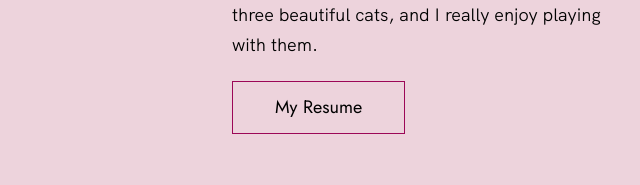
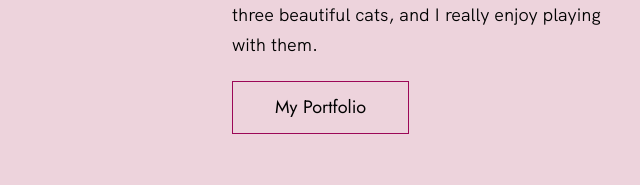
Before and after one commit to princessjoy2005/princessjoy2005.github.io, a plain HTML site: page index.html in a window 1280 px wide. Shown: the part 4545-4730 px from the top of the page, 573-1213 px from the left. Drawn offline with Linux system fonts and the light colour scheme.

Commit message:
Update index.html

```diff
--- a/index.html
+++ b/index.html
@@ -155,7 +155,7 @@
                         An interesting fact about me is that I and my siblings have an initial PJ in our name. I really love animals, which is why I am a fur mom of three beautiful cats, and I really enjoy playing with them.
                     </p>
 
-                        <a href="#" class="btn">My Resume</a>
+                        <a href="#" class="btn">My Portfolio</a>
                 </div>
 
                     <div class="about__photo-container">
```
